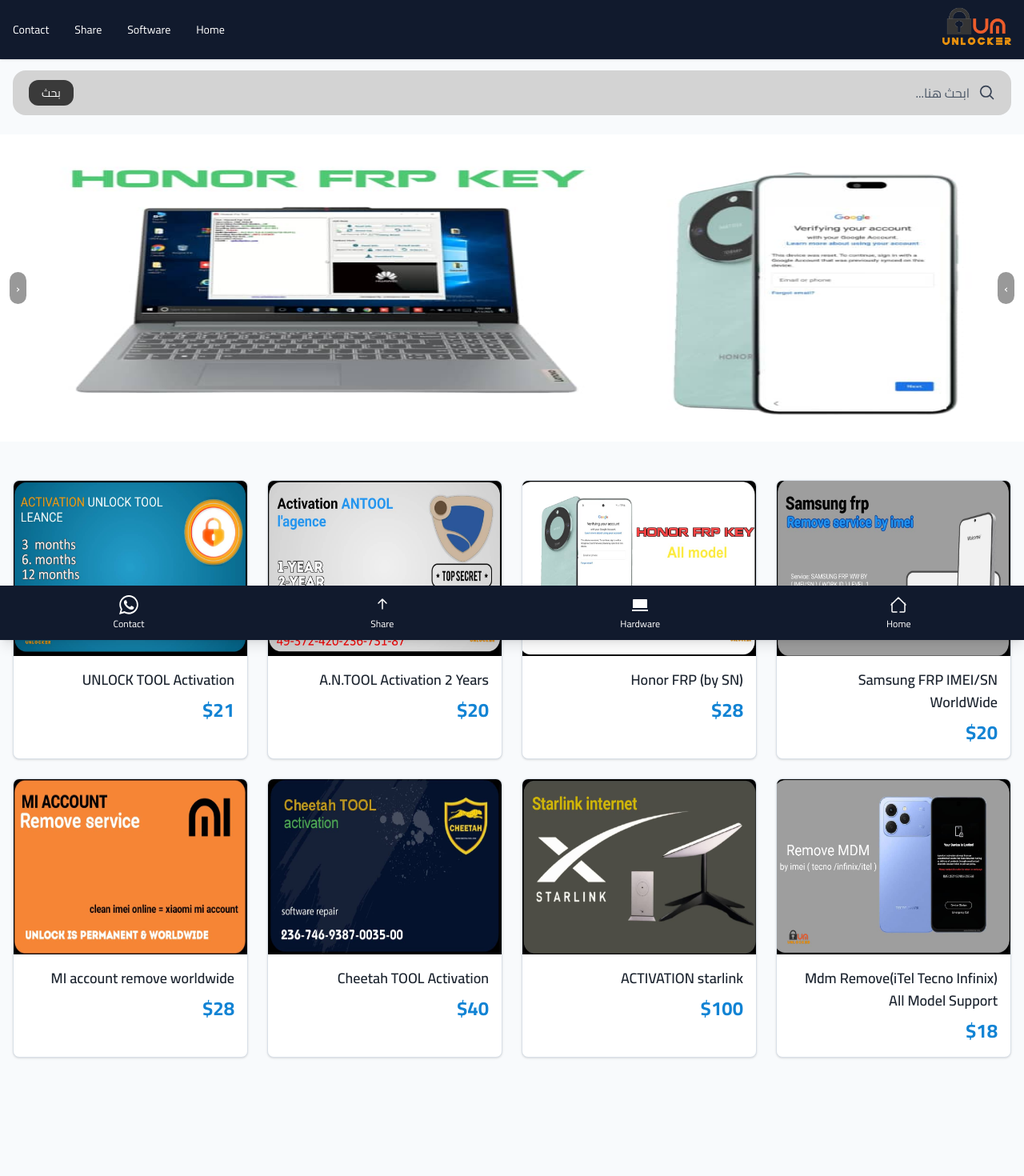
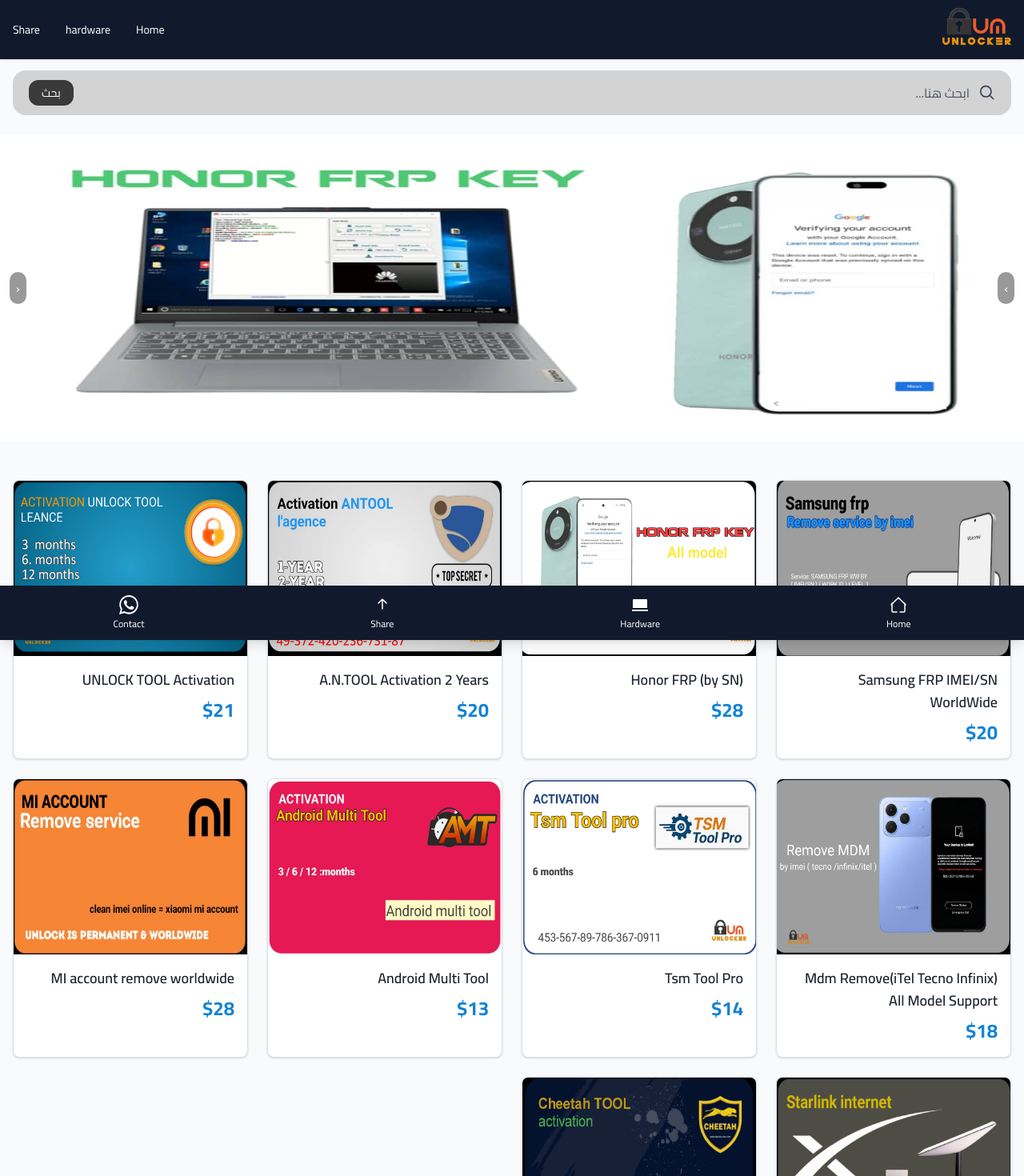
Before and after one commit to Mohammedsalih1/Umunlocker, a Next.js app: page / in a window 1280 px wide. Shown: the top 1470 px of the page at 80% size. Before the commit the page ends 1410 px from the top, so only its background shows below. Built offline with nearby package versions, Linux system fonts and the light colour scheme.

Commit message:
Refactor code structure for improved readability and maintainability

```diff
--- a/app/Components/Header.jsx
+++ b/app/Components/Header.jsx
@@ -19,9 +19,9 @@
         {/* Desktop Navigation */}
         <nav className="hidden md:flex gap-8 text-sm">
           <Link href="/" className="hover:text-gray-300 transition">Home</Link>
-          <Link href="/about" className="hover:text-gray-300 transition">Software</Link>
-          <Link href="/services" className="hover:text-gray-300 transition">Share</Link>
-          <Link href="/contact" className="hover:text-gray-300 transition">Contact</Link>
+          <Link href="/hardware" className="hover:text-gray-300 transition">hardware</Link>
+          <Link href="/share" className="hover:text-gray-300 transition">Share</Link>
+          {/* <Link href="/contact" className="hover:text-gray-300 transition">Contact</Link> */}
         </nav>
 
         {/* Mobile Menu Button */}
@@ -49,9 +49,9 @@
       {open && (
         <nav className="md:hidden bg-[#111A2D] px-4 pb-4 flex flex-col gap-4 text-sm">
           <Link href="/" className="hover:text-gray-300 transition">Home</Link>
-          <Link href="/about" className="hover:text-gray-300 transition">About</Link>
-          <Link href="/services" className="hover:text-gray-300 transition">Services</Link>
-          <Link href="/contact" className="hover:text-gray-300 transition">Contact</Link>
+          <Link href="/hardware" className="hover:text-gray-300 transition">hardware</Link>
+          <Link href="/share" className="hover:text-gray-300 transition">share</Link>
+          {/* <Link href="/contact" className="hover:text-gray-300 transition">Contact</Link> */}
         </nav>
       )}
     </header>
--- a/app/Components/ProductGrid.jsx
+++ b/app/Components/ProductGrid.jsx
@@ -37,21 +37,33 @@
     },
     {
       id: 6,
-      title: "ACTIVATION starlink",
-      price: 100,
-      image: "/images/product6.jpeg",
+      title: "Tsm Tool Pro",
+      price: 14,
+      image: "/images/product10.jpg",
     },
-      {
+    {
       id: 7,
-      title: "Cheetah TOOL Activation",
-      price: 40,
-      image: "/images/product2.jpeg",
+      title: "Android Multi Tool",
+      price: 13,
+      image: "/images/product11.jpg",
     },
       {
       id: 8,
       title: "MI account remove worldwide",
       price: 28,
       image: "/images/product4.jpeg",
+    },
+    {
+      id: 9,
+      title: "ACTIVATION starlink",
+      price: 100,
+      image: "/images/product6.jpeg",
+    },
+    {
+      id: 10,
+      title: "Cheetah TOOL Activation",
+      price: 40,
+      image: "/images/product2.jpeg",
     },
   ];
 
--- a/app/products/[id]/page.jsx
+++ b/app/products/[id]/page.jsx
@@ -1,12 +1,11 @@
 "use client";
 import { use } from "react";
-import Image from "next/image";
 import { useState } from "react";
 
 const products = [
   {
     id: 1,
-    title: "Samsung FRP IMEI/SN WorldWide",
+    title: "Samsung FRP IMEI/SN WorldWide Android 11-12-13-14 Only",
     price: 20,
     // image: "/images/product1.jpeg",
     description: "High-quality sound with noise cancellation.",
@@ -19,8 +18,8 @@
       price: 28,
     // image: "/images/product2.jpeg",
     description: "Track fitness, receive notifications, and more.",
-    time: "الوقت: 1-15 دقيقة",
-        worning: "يجب التأكد من IMEI او SN قبل الارسال نحن غير مسؤولين عن اي خطأ في الرقم التسلسلي."
+    time: "الوقت: 1-12 ساعة",
+    worning: "يجب التأكد من IMEI او SN قبل الارسال نحن غير مسؤولين عن اي خطأ في الرقم التسلسلي."
   },
   {
     id: 3,
@@ -28,8 +27,8 @@
       price: 20,
     // image: "/images/product3.jpeg",
     description: "Portable speaker with rich and deep audio.",
-    time: "الوقت: 1-15 دقيقة",
-    worning: "يجب التأكد من IMEI او SN قبل الارسال نحن غير مسؤولين عن اي خطأ في الرقم التسلسلي."
+    time: "الوقت: 30-60 دقيقة",
+    worning: "يجب التأكد من تسجيل الدخول في موقع الاداة قبل ارسال الايميل واسم المستخدم."
   },
   {
     id: 4,
@@ -37,8 +36,8 @@
       price: 21,
     // image: "/images/product4.jpeg",
     description: "Ergonomic design with customizable RGB lights.",
-    time: "الوقت: 1-15 دقيقة",
-    worning: "يجب التأكد من IMEI او SN قبل الارسال نحن غير مسؤولين عن اي خطأ في الرقم التسلسلي."
+    time: "الوقت: 30-120 دقيقة",
+    worning: "يجب التأكد من تسجيل الدخول في موقع الاداة قبل ارسال الايميل واسم المستخدم."
   },
   {
     id: 5,
@@ -46,7 +45,7 @@
       price: 18,
     // image: "/images/product5.jpeg",
     description: "Ergonomic design with customizable RGB lights.",
-    time: "الوقت: 1-15 دقيقة",
+    time: "الوقت: 48 ساعة",
     worning: "يجب التأكد من IMEI او SN قبل الارسال نحن غير مسؤولين عن اي خطأ في الرقم التسلسلي."
   },
   {
@@ -55,8 +54,8 @@
       price: 100,
     // image: "/images/product6.jpeg",
     description: "Ergonomic design with customizable RGB lights.",
-    time: "الوقت: 1-15 دقيقة",
-    worning: "يجب التأكد من IMEI او SN قبل الارسال نحن غير مسؤولين عن اي خطأ في الرقم التسلسلي."
+    time: "الوقت: 10-60 دقيقة",
+    worning: "يجب التأكد من تسجيل الدخول في موقع الاداة قبل ارسال الايميل واسم المستخدم."
   },
   {
     id: 7,
@@ -65,7 +64,7 @@
     // image: "/images/product6.jpeg",
     description: "Ergonomic design with customizable RGB lights.",
     time: "الوقت: 1-15 دقيقة",
-        worning: "يجب التأكد من IMEI او SN قبل الارسال نحن غير مسؤولين عن اي خطأ في الرقم التسلسلي."
+    worning: "يجب التأكد من تسجيل الدخول في موقع الاداة قبل ارسال الايميل واسم المستخدم."
   },
   {
     id: 8,
@@ -73,8 +72,26 @@
       price: 28,
     // image: "/images/product6.jpeg",
     description: "Ergonomic design with customizable RGB lights.",
+    time: "الوقت: 24-48 ساعة",
+    worning: "يجب التأكد من IMEI او SN قبل الارسال نحن غير مسؤولين عن اي خطأ في الرقم التسلسلي."
+  },
+  {
+    id: 9,
+      title: "Tsm Tool Pro",
+      price: 14,
+    // image: "/images/product6.jpeg",
+    description: "Ergonomic design with customizable RGB lights.",
     time: "الوقت: 1-15 دقيقة",
-    worning: "يجب التأكد من IMEI او SN قبل الارسال نحن غير مسؤولين عن اي خطأ في الرقم التسلسلي."
+    worning: "يجب التأكد من تسجيل الدخول في موقع الاداة قبل ارسال الايميل واسم المستخدم."
+  },
+  {
+    id: 10,
+      title: "Android Multi Tool",
+      price: 13,
+    // image: "/images/product6.jpeg",
+    description: "Ergonomic design with customizable RGB lights.",
+    time: "الوقت: 15-45 دقيقة",
+    worning: "يجب التأكد من تسجيل الدخول في موقع الاداة قبل ارسال الايميل واسم المستخدم."
   },
 ];
 
```
Also changed, not shown: public/images/product10.jpg (added), public/images/product11.jpg (added).
